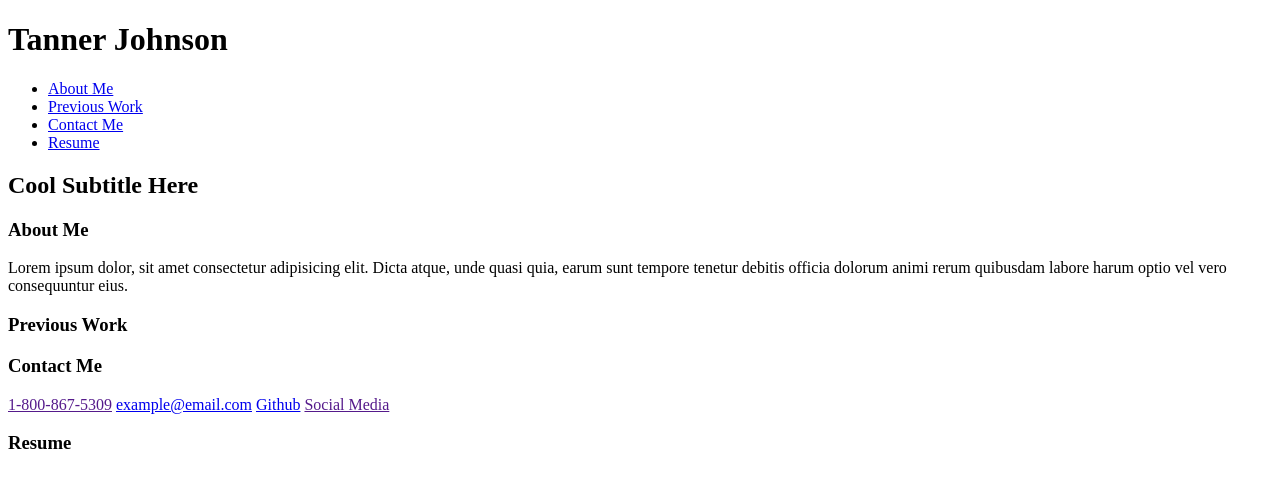
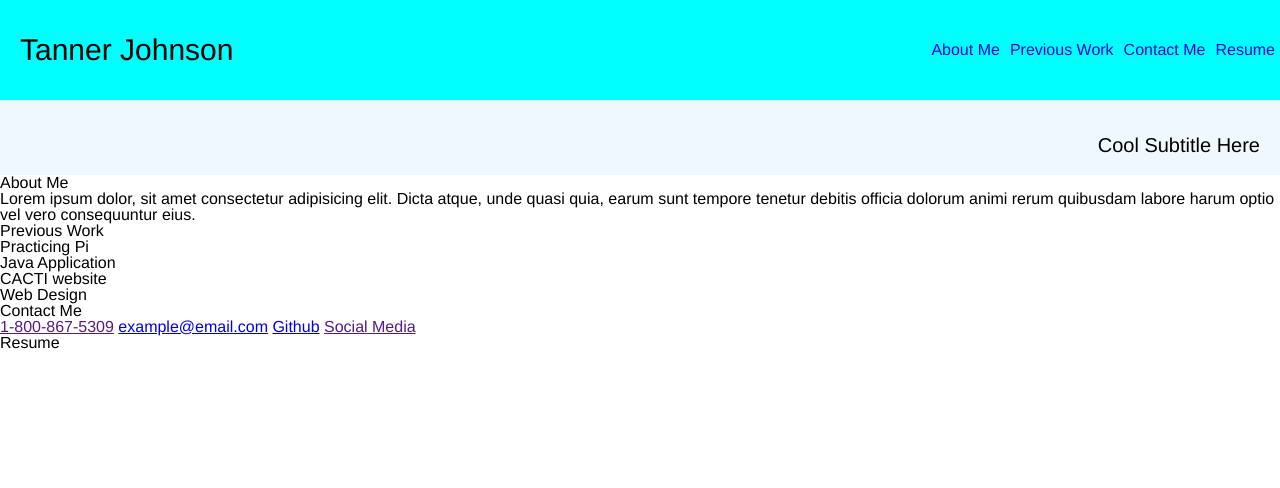
Before and after one commit to tjjohnson76/hw02-advanced-css, a plain HTML site: page index.html in a window 1280 px wide. Drawn offline with Linux system fonts and the light colour scheme.

Commit message:
added rest of HTML content & started CSS

```diff
--- /dev/null
+++ b/assets/reset.css
@@ -0,0 +1,48 @@
+/* http://meyerweb.com/eric/tools/css/reset/
+   v2.0 | 20110126
+   License: none (public domain)
+*/
+
+html, body, div, span, applet, object, iframe,
+h1, h2, h3, h4, h5, h6, p, blockquote, pre,
+a, abbr, acronym, address, big, cite, code,
+del, dfn, em, img, ins, kbd, q, s, samp,
+small, strike, strong, sub, sup, tt, var,
+b, u, i, center,
+dl, dt, dd, ol, ul, li,
+fieldset, form, label, legend,
+table, caption, tbody, tfoot, thead, tr, th, td,
+article, aside, canvas, details, embed,
+figure, figcaption, footer, header, hgroup,
+menu, nav, output, ruby, section, summary,
+time, mark, audio, video {
+	margin: 0;
+	padding: 0;
+	border: 0;
+	font-size: 100%;
+	font: inherit;
+	vertical-align: baseline;
+}
+/* HTML5 display-role reset for older browsers */
+article, aside, details, figcaption, figure,
+footer, header, hgroup, menu, nav, section {
+	display: block;
+}
+body {
+	line-height: 1;
+}
+ol, ul {
+	list-style: none;
+}
+blockquote, q {
+	quotes: none;
+}
+blockquote:before, blockquote:after,
+q:before, q:after {
+	content: '';
+	content: none;
+}
+table {
+	border-collapse: collapse;
+	border-spacing: 0;
+}
--- a/assets/style.css
+++ b/assets/style.css
@@ -0,0 +1,61 @@
+* {
+    font-family: 'Franklin Gothic Medium', 'Arial Narrow', Arial, sans-serif;
+}
+
+
+header {
+    display: flex;
+    justify-content: space-between;
+    background-color: aqua;
+    width: 100%;
+    height: 100px;
+}
+
+header h1 {
+    display: flex;
+    margin: 20px;
+    font-size: 30px;
+    align-self: center;
+    font-family: 'Franklin Gothic Medium', 'Arial Narrow', Arial, sans-serif;
+}
+
+
+header nav {
+    display: flex;
+    align-self: center;
+}
+
+header nav ul {
+    display: flex;
+    align-self: center;
+}
+
+header ul li a {
+    display: flex;
+    padding: 10px 5px;
+    text-decoration: none;
+    justify-content: center;
+    font-family: 'Franklin Gothic Medium', 'Arial Narrow', Arial, sans-serif;
+}
+
+header ul li:hover {
+    background-color: rgb(5, 146, 146);
+}
+
+/*________________________________________________________*/
+
+.subtitle {
+    width: 100%;
+    height: 75px;
+    background-color: aliceblue;
+    align-content: end;
+}
+
+.subtitle h2 {
+    display: flex;
+    justify-content: flex-end;
+    margin: 20px 20px;
+
+    font-size: 20px;
+    font-family: 'Franklin Gothic Medium', 'Arial Narrow', Arial, sans-serif;
+}
--- a/index.html
+++ b/index.html
@@ -3,6 +3,7 @@
 <head>
     <meta charset="UTF-8">
     <meta name="viewport" content="width=device-width, initial-scale=1.0">
+    <link rel="stylesheet" href="./assets/reset.css"/>
     <link rel="stylesheet" href="./assets/style.css"/>
     <title>Portfolio</title>
 </head>
@@ -41,7 +42,28 @@
 
         <article id="previous-work">
             <h3>Previous Work</h3>
-
+            <div>
+                <section>
+                    <h4>Practicing Pi</h4>
+                    <p>Java Application</p>
+                </section>
+                <section>
+                    <h4>CACTI website</h4>
+                    <p>Web Design</p>
+                </section>
+                <section>
+                    <h4></h4>
+                    <p></p>
+                </section>
+                <section>
+                    <h4></h4>
+                    <p></p>
+                </section>
+                <section>
+                    <h4></h4>
+                    <p></p>
+                </section>
+            </div>
         </article>
 
         <article id="contact-me">
```
